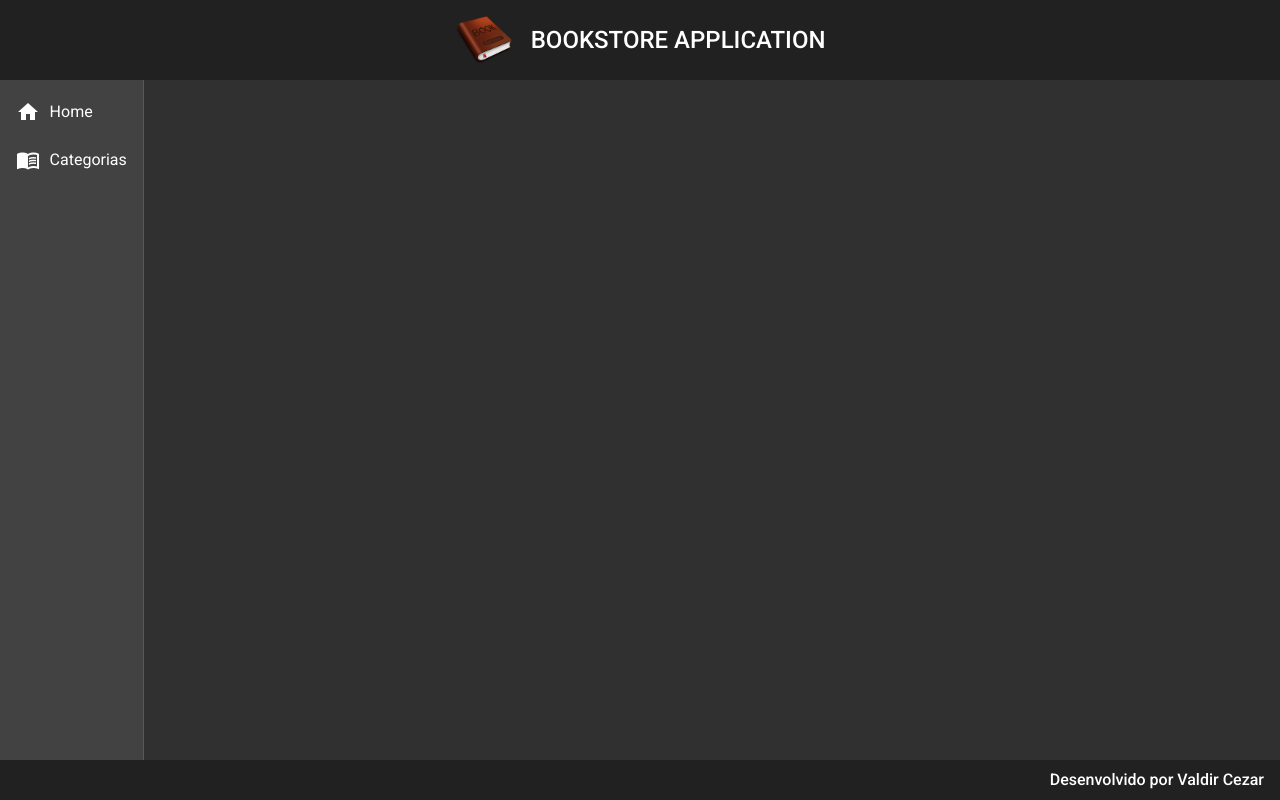
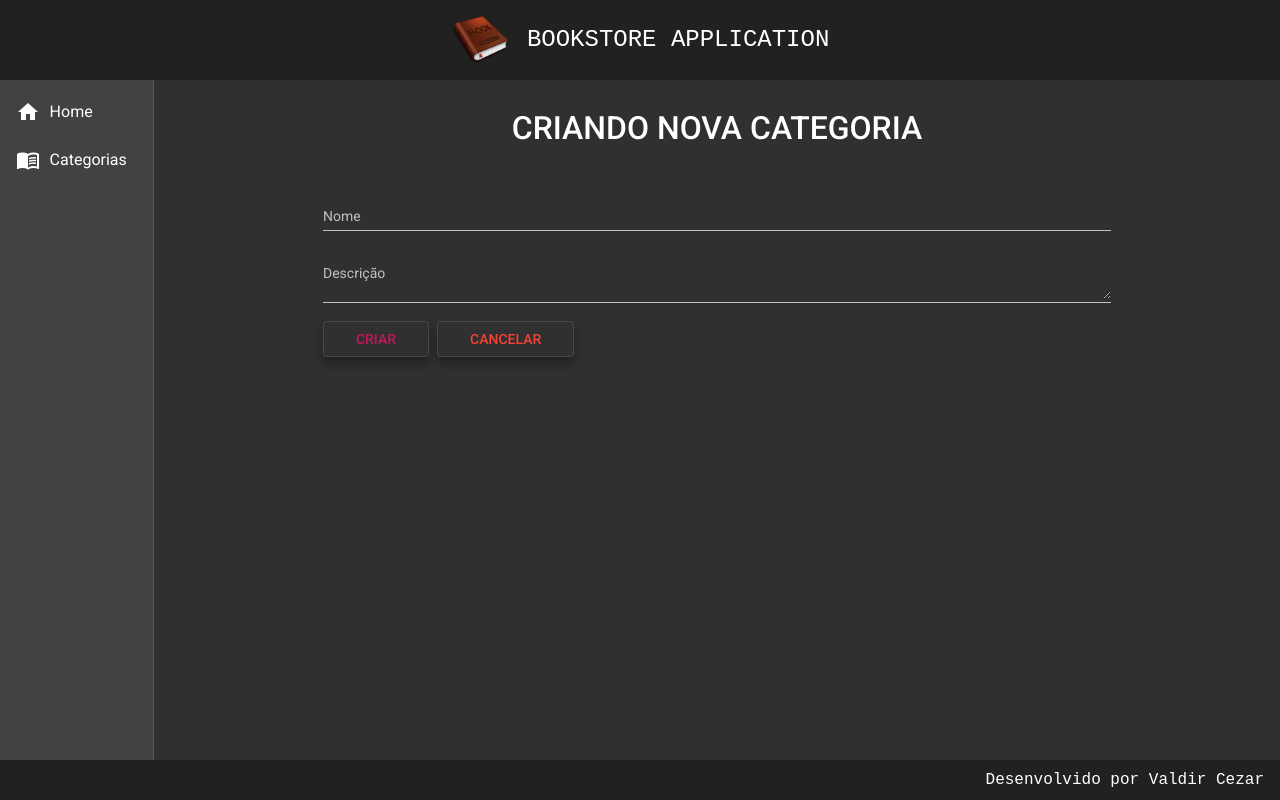
Before and after one commit to ValdirCezar/bookstore-front, an Angular app: page /categorias/create in a window 1280 px wide. Before the commit this address led to /. Built offline with nearby package versions, Linux system fonts and the light colour scheme.

Commit message:
Metodo CREATE implementado para Categoria

```diff
--- a/src/app/app-routing.module.ts
+++ b/src/app/app-routing.module.ts
@@ -1,5 +1,6 @@
 import { NgModule } from '@angular/core';
 import { Routes, RouterModule } from '@angular/router';
+import { CategoriaCreateComponent } from './components/views/categoria/categoria-create/categoria-create.component';
 import { CategoriaReadComponent } from './components/views/categoria/categoria-read/categoria-read.component';
 import { HomeComponent } from './components/views/home/home.component';
 
@@ -11,6 +12,10 @@ const routes: Routes = [
   {
     path: 'categorias',
     component: CategoriaReadComponent
+  },
+  {
+    path: 'categorias/create',
+    component: CategoriaCreateComponent
   }
 ];
 
--- a/src/app/components/template/footer/footer.component.css
+++ b/src/app/components/template/footer/footer.component.css
@@ -3,5 +3,6 @@
     bottom: 0;
     justify-content: flex-end;
     font-size: 1rem;
+    font-family: 'Courier New', Courier, monospace;
     height: 5%;
 }
--- a/src/app/components/template/header/header.component.css
+++ b/src/app/components/template/header/header.component.css
@@ -15,4 +15,5 @@ span {
 h1 {
     padding-left: 1.2rem;
     font-size: 1.5rem;
+    font-family: 'Courier New', Courier, monospace;
 }
--- a/src/app/components/template/nav/nav.component.css
+++ b/src/app/components/template/nav/nav.component.css
@@ -5,3 +5,15 @@
 i {
     padding-right: .6rem;
 }
+
+.side {
+    width: 12%;
+}
+
+mat-nav-list {
+    justify-content: center;
+}
+
+.nav {
+    width: 50%;
+}
--- a/src/app/components/template/nav/nav.component.html
+++ b/src/app/components/template/nav/nav.component.html
@@ -1,6 +1,6 @@
 <mat-sidenav-container class="container">
-    <mat-sidenav mode="side" opened>
-        <mat-nav-list>
+    <mat-sidenav class="side" mode="side" opened>
+        <mat-nav-list >
             <a routerLink="" mat-list-item>
                 <i class="material-icons">home</i>
                 Home
--- /dev/null
+++ b/src/app/components/views/categoria/categoria-create/categoria-create.component.css
@@ -0,0 +1,26 @@
+form {
+    text-align: center;
+    width: 70%;
+    margin: 2rem auto 0 auto;
+}
+
+h1 {
+    font-size: 2rem;
+    font-weight: 500;
+    margin-bottom: 3rem;
+}
+
+.form {
+    width: 100%;
+}
+
+.buttons {
+    width: 100%;
+    text-align: start;
+}
+
+button {
+    margin-right: .5rem;
+    padding-right: 2rem;
+    padding-left: 2rem;
+}
--- /dev/null
+++ b/src/app/components/views/categoria/categoria-create/categoria-create.component.html
@@ -0,0 +1,18 @@
+<form>
+    <h1>CRIANDO NOVA CATEGORIA</h1>
+
+    <mat-form-field class="form">
+        <mat-label>Nome</mat-label>
+        <input matInput [(ngModel)]="categoria.nome" type="text" name="nome" placeholder="Ex. Computação">
+    </mat-form-field>
+    <mat-form-field class="form">
+        <mat-label>Descrição</mat-label>
+        <textarea matInput [(ngModel)]="categoria.descricao" type="text" name="descricao" placeholder="Ex. Livros de Computação"></textarea>
+    </mat-form-field>
+
+    <div class="buttons">
+        <button (click)="create()" class="mat-elevation-z8" mat-stroked-button color="primary"> CRIAR </button>
+        <button class="mat-elevation-z8" mat-stroked-button color="warn"> CANCELAR </button>
+    </div>
+
+</form>
--- /dev/null
+++ b/src/app/components/views/categoria/categoria-create/categoria-create.component.ts
@@ -0,0 +1,34 @@
+import { Component, OnInit } from '@angular/core';
+import { Router } from '@angular/router';
+import { Categoria } from '../categoria.model';
+import { CategoriaService } from '../categoria.service';
+
+@Component({
+  selector: 'app-categoria-create',
+  templateUrl: './categoria-create.component.html',
+  styleUrls: ['./categoria-create.component.css']
+})
+export class CategoriaCreateComponent implements OnInit {
+
+  categoria: Categoria = {
+    nome: '',
+    descricao: ''
+  }
+
+  constructor(private service: CategoriaService, private router: Router) { }
+
+  ngOnInit(): void {
+  }
+
+  create(): void {
+    this.service.create(this.categoria).subscribe((resposta) => {
+      this.router.navigate(['categorias'])
+      this.service.mensagem('Categoria criada com sucesso!');
+    }, err => {
+      for(let i = 0; i < err.error.errors.length; i++) {
+        this.service.mensagem(err.error.errors[i].message)
+      }
+    })
+  }
+
+}
--- a/src/app/components/views/categoria/categoria-read/categoria-read.component.html
+++ b/src/app/components/views/categoria/categoria-read/categoria-read.component.html
@@ -4,31 +4,28 @@
     <h1>Categoria</h1>
   </div>
 
-    <button class="mat-elevation-z8" mat-stroked-button color="primary">NOVA CATEGORIA</button>
+  <button class="mat-elevation-z8" (click)="navegarParaCategoriaCreate()" mat-stroked-button color="primary"> NOVA CATEGORIA </button>
 
   <div class="mat-elevation-z8 content-table">
     <table class="table" mat-table [dataSource]="categorias">
 
-            <!-- Position Column -->
       <ng-container matColumnDef="id">
-              <th mat-header-cell *matHeaderCellDef> ID </th>
-              <td mat-cell *matCellDef="let row"> {{ row.id }} </td>
+        <th mat-header-cell *matHeaderCellDef>ID</th>
+        <td mat-cell *matCellDef="let row">{{ row.id }}</td>
       </ng-container>
 
-            <!-- Name Column -->
       <ng-container matColumnDef="nome">
-              <th mat-header-cell *matHeaderCellDef> NOME </th>
-              <td mat-cell *matCellDef="let row"> {{ row.nome }} </td>
+        <th mat-header-cell *matHeaderCellDef>NOME</th>
+        <td mat-cell *matCellDef="let row">{{ row.nome }}</td>
       </ng-container>
 
-            <!-- Weight Column -->
       <ng-container matColumnDef="descricao">
-              <th mat-header-cell *matHeaderCellDef> DESCRIÇÃO </th>
-              <td mat-cell *matCellDef="let row"> {{ row.descricao }} </td>
+        <th mat-header-cell *matHeaderCellDef>DESCRIÇÃO</th>
+        <td mat-cell *matCellDef="let row">{{ row.descricao }}</td>
       </ng-container>
 
       <ng-container matColumnDef="livros">
-              <th mat-header-cell *matHeaderCellDef> LIVROS </th>
+        <th mat-header-cell *matHeaderCellDef>LIVROS</th>
         <td mat-cell *matCellDef="let row">
           <a class="livros" href="#">
             <i class="material-icons">book</i>
@@ -38,7 +35,7 @@
 
       <!-- Symbol Column -->
       <ng-container matColumnDef="acoes">
-              <th class="mat-header" mat-header-cell *matHeaderCellDef> AÇÕES </th>
+        <th class="mat-header" mat-header-cell *matHeaderCellDef>AÇÕES</th>
         <td mat-cell *matCellDef="let row">
           <a class="edit" href="#">
             <i class="material-icons">edit</i>
@@ -50,10 +47,7 @@
       </ng-container>
 
       <tr mat-header-row *matHeaderRowDef="displayedColumns"></tr>
-            <tr mat-row *matRowDef="let row; columns: displayedColumns;"></tr>
+      <tr mat-row *matRowDef="let row; columns: displayedColumns"></tr>
     </table>
   </div>
-
-
-
 </div>
--- a/src/app/components/views/categoria/categoria-read/categoria-read.component.ts
+++ b/src/app/components/views/categoria/categoria-read/categoria-read.component.ts
@@ -1,4 +1,5 @@
 import { Component, OnInit } from "@angular/core";
+import { Router } from "@angular/router";
 import { Categoria } from "../categoria.model";
 import { CategoriaService } from "../categoria.service";
 
@@ -12,7 +13,7 @@ export class CategoriaReadComponent implements OnInit {
   categorias: Categoria[] = [];
   displayedColumns: string[] = ["id", "nome", "descricao", "livros", "acoes"];
 
-  constructor(private service: CategoriaService) {}
+  constructor(private service: CategoriaService, private router: Router) {}
 
   ngOnInit(): void {
     this.findAll();
@@ -24,4 +25,8 @@ export class CategoriaReadComponent implements OnInit {
       this.categorias = resposta;
     });
   }
+
+  navegarParaCategoriaCreate() {
+    this.router.navigate(["categorias/create"])
+  }
 }
--- a/src/app/components/views/categoria/categoria.service.ts
+++ b/src/app/components/views/categoria/categoria.service.ts
@@ -1,5 +1,6 @@
 import { HttpClient } from '@angular/common/http';
 import { Injectable } from '@angular/core';
+import { MatSnackBar } from '@angular/material/snack-bar';
 import { Observable } from 'rxjs';
 import { environment } from 'src/environments/environment';
 import { Categoria } from './categoria.model';
@@ -11,10 +12,24 @@ export class CategoriaService {
 
   baseUrl: String = environment.baseUrl;
 
-  constructor(private http: HttpClient) { }
+  constructor(private http: HttpClient, private _snack: MatSnackBar) { }
 
   findAll():Observable<Categoria[]> {
     const url = `${this.baseUrl}/categorias`
     return this.http.get<Categoria[]>(url)
   }
+
+  create(categoria: Categoria): Observable<Categoria>{
+    const url = `${this.baseUrl}/categorias`
+    return this.http.post<Categoria>(url, categoria);
+  }
+
+  mensagem(str: String): void {
+    this._snack.open(`${str}`, 'OK', {
+      horizontalPosition: 'end',
+      verticalPosition: 'top',
+      duration: 3000
+    })
+  }
+
 }
```
Also changed, not shown: src/app/app.module.ts (+10 -0 lines). Lines whose indentation alone changed are shown as unchanged.
